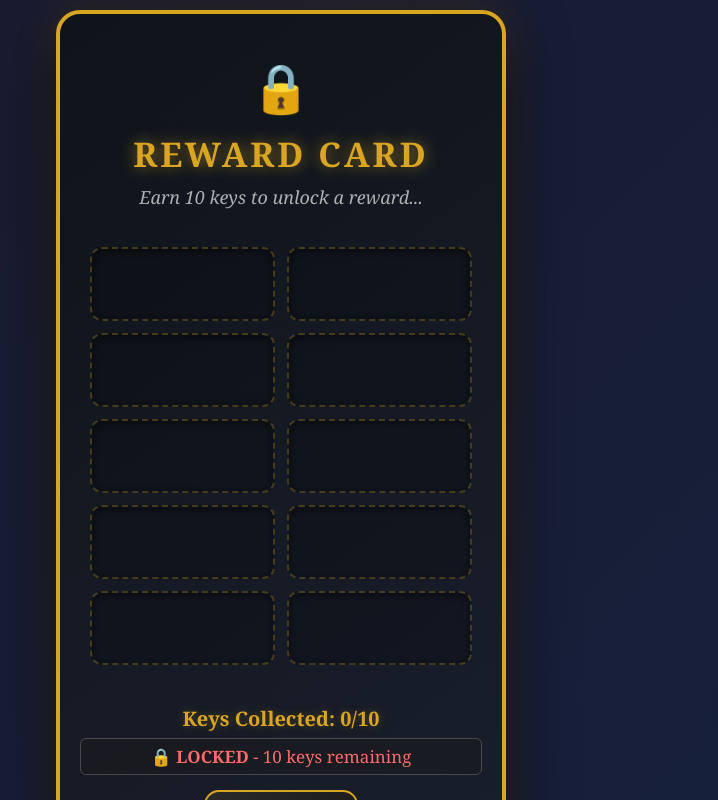
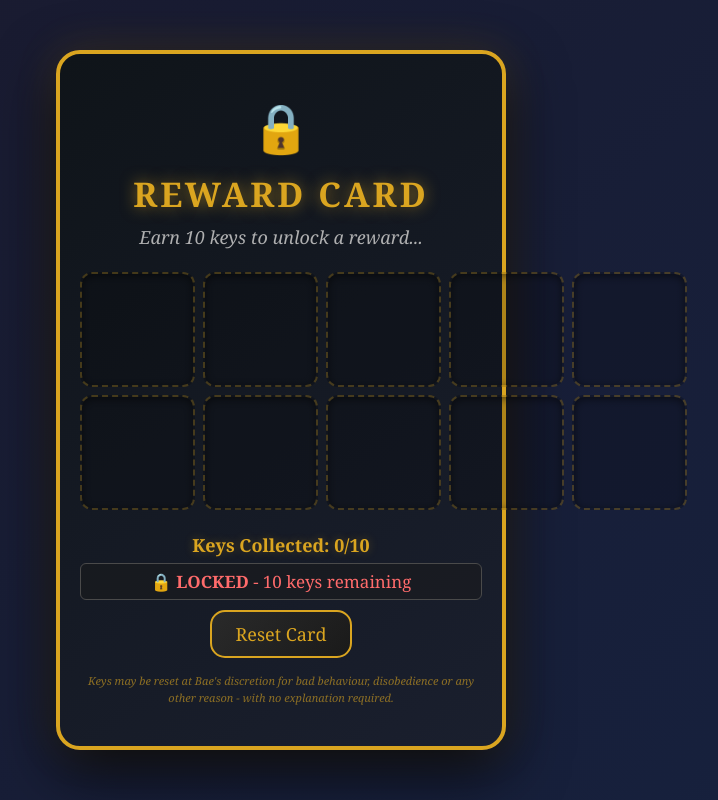
Before and after one commit to SynthzillaPrime/reward-card, a React (Vite) app: page / in a window 1280 px wide. Shown: the top 800 px of the page, without its empty margins (359-1077 px from the left). Built offline with nearby package versions, Linux system fonts and the light colour scheme.

Commit message:
Vibe Ship

```diff
--- a/src/App.css
+++ b/src/App.css
@@ -18,9 +18,10 @@ body {
     box-shadow:
         0 20px 60px rgba(0, 0, 0, 0.8),
         0 0 40px rgba(218, 165, 32, 0.2);
-    width: 100%;
+    width: 95vw;
     max-width: 450px;
-    min-height: min(750px, 92vh);
+    height: 90vh;
+    max-height: 700px;
     border: 4px solid #daa520;
     position: relative;
     display: flex;
@@ -31,9 +32,9 @@ body {
 
 .fine-print {
     text-align: center;
-    font-size: clamp(11px, 3vw, 13px);
+    font-size: clamp(9px, 2.5vw, 11px);
     color: #daa520;
-    margin-top: 25px;
+    margin-top: 15px;
     line-height: 1.5;
     opacity: 0.6;
     font-style: italic;
@@ -91,14 +92,14 @@ h1 {
 
 .stamps-container {
     display: grid;
-    grid-template-columns: repeat(2, 1fr);
-    gap: 12px;
-    margin: 30px 0;
-    padding: 0 10px;
+    grid-template-columns: repeat(5, 2fr);
+    gap: 8px;
+    margin: 15px 0;
+    flex-grow: 1;
 }
 
 .stamp {
-    height: 70px;
+    aspect-ratio: 1;
     border: 2px dashed #daa52044;
     border-radius: 12px;
     background: rgba(0, 0, 0, 0.2);
@@ -106,7 +107,7 @@ h1 {
     display: flex;
     align-items: center;
     justify-content: center;
-    font-size: 28px;
+    font-size: clamp(18px, 5vw, 24px);
     transition: all 0.3s ease;
     position: relative;
     box-shadow: inset 0 2px 8px rgba(0, 0, 0, 0.5);
@@ -137,7 +138,7 @@ h1 {
 .key {
     display: none;
     color: #daa520;
-    font-size: 32px;
+    font-size: clamp(20px, 6vw, 28px);
     filter: drop-shadow(0 0 12px rgba(218, 165, 32, 0.9));
     animation: keyAppear 0.5s ease;
 }
@@ -192,16 +193,16 @@ h1 {
 .counter {
     text-align: center;
     color: #daa520;
-    font-size: clamp(16px, 5vw, 20px);
-    margin-top: 10px;
+    font-size: clamp(14px, 4vw, 18px);
+    margin-top: 8px;
     font-weight: bold;
     text-shadow: 0 0 10px rgba(218, 165, 32, 0.3);
 }
 
 .reset-btn {
     display: block;
-    margin: 15px auto 0;
-    padding: 12px 30px;
+    margin: 10px auto 0;
+    padding: 10px 24px;
     background: linear-gradient(135deg, #2a2a2a 0%, #1a1a1a 100%);
     border: 2px solid #daa520;
     border-radius: 15px;
```
